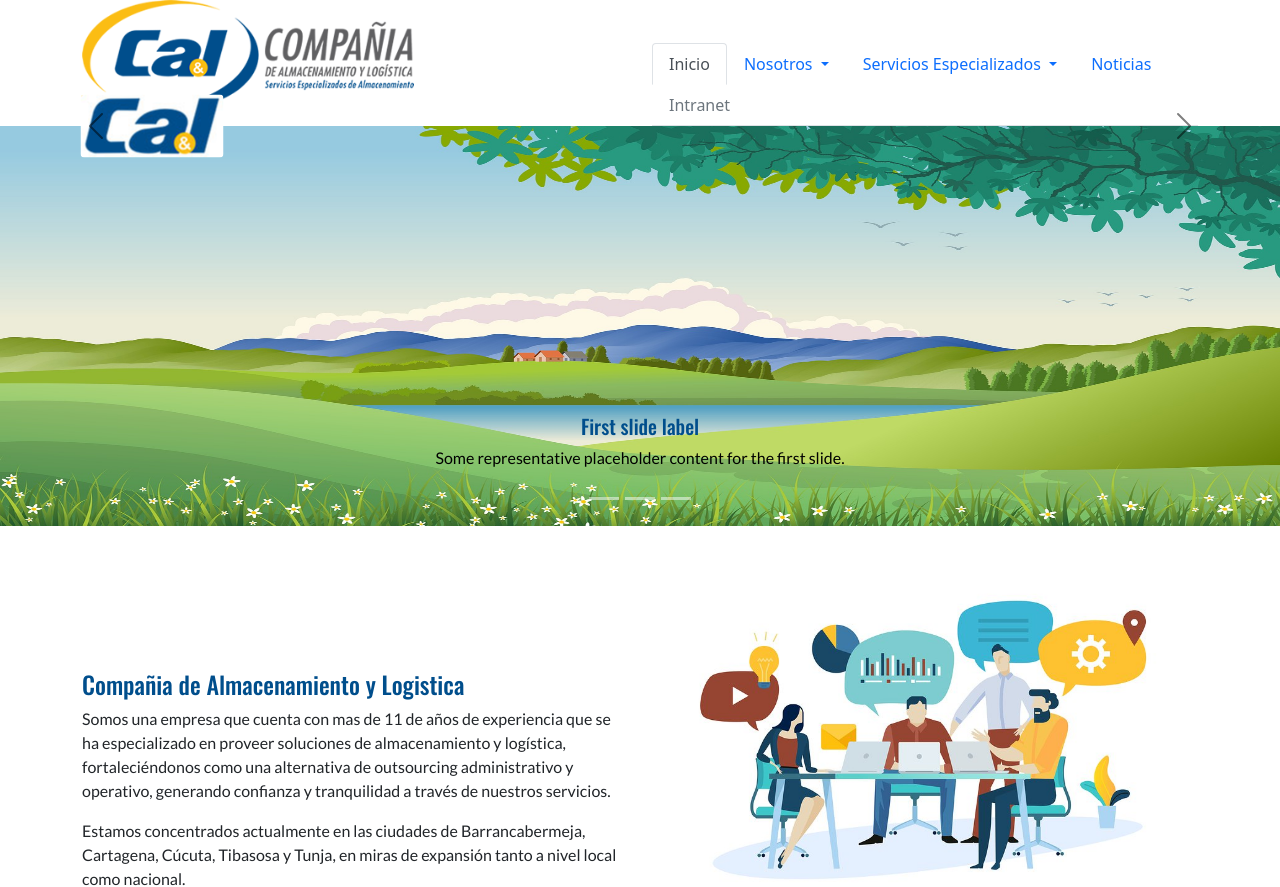
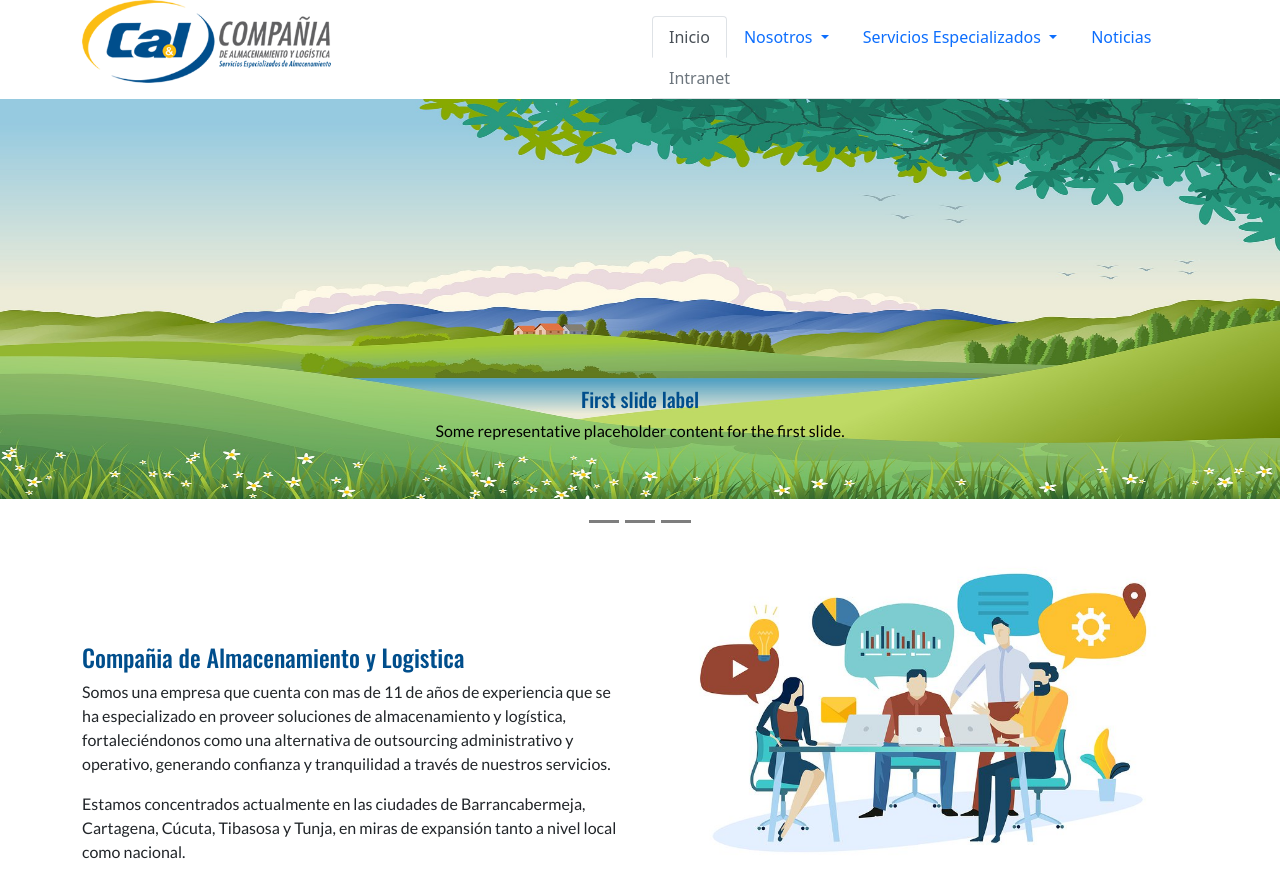
Before and after one commit to alexanderjulio/cayl, a PHP site: page /landing.html in a window 1280 px wide. Shown: the top 887 px of the page. Run offline with PHP 8.4, Linux system fonts and the light colour scheme.

Commit message:
Terminada la plantilla home con sass, falta animmar imagenes de nuestros servicios

```diff
--- a/css/stylus.css
+++ b/css/stylus.css
@@ -25,7 +25,7 @@
 .carousel-indicatorss {
   position: absolute;
   right: 0;
-  bottom: -400px;
+  bottom: -450px;
   left: 0;
   z-index: 2;
   display: -webkit-box;
@@ -62,7 +62,7 @@
   margin-left: 3px;
   text-indent: -999px;
   cursor: pointer;
-  background-color: #fff;
+  background-color: black;
   background-clip: padding-box;
   border: 0;
   border-top: 10px solid transparent;
--- a/css/stylus.scss
+++ b/css/stylus.scss
@@ -19,7 +19,7 @@
 .carousel-indicatorss {
   position: absolute;
   right: 0;
-  bottom: -400px;
+  bottom: -450px;
   left: 0;
   z-index: 2;
   display: flex;
@@ -46,7 +46,7 @@
     margin-left: 3px;
     text-indent: -999px;
     cursor: pointer;
-    background-color: #fff;
+    background-color: rgb(0, 0, 0);
     background-clip: padding-box;
     border: 0;
     border-top: 10px solid transparent;
--- a/landing.html
+++ b/landing.html
@@ -4,20 +4,20 @@
     <meta charset="UTF-8">
     <meta name="viewport" content="width=device-width, initial-scale=1">
     <link rel="stylesheet" href="./css/stylus.css">
+    <link href="https://cdn.jsdelivr.net/npm/bootstrap@5.1.0/dist/css/bootstrap.min.css" rel="stylesheet" integrity="sha384-KyZXEAg3QhqLMpG8r+8fhAXLRk2vvoC2f3B09zVXn8CA5QIVfZOJ3BCsw2P0p/We" crossorigin="anonymous">
     <link rel="preconnect" href="https://fonts.googleapis.com">
     <link rel="preconnect" href="https://gstatic.com" crossorigin>
     <link href="https://fonts.googleapis.com/css2?family=Lato:ital,wght@0,100;0,300;0,400;0,700;0,900;1,100;1,300;1,400;1,700;1,900&amp;display=swap" rel="stylesheet">
     <link rel="preconnect" href="https://fonts.googleapis.com">
     <link rel="preconnect" href="https://fonts.gstatic.com" crossorigin>
     <link href="https://fonts.googleapis.com/css2?family=Oswald:wght@200;300;400;500;600;700&amp;display=swap" rel="stylesheet">
-    <link href="https://cdn.jsdelivr.net/npm/bootstrap@5.1.0/dist/css/bootstrap.min.css" rel="stylesheet" integrity="sha384-KyZXEAg3QhqLMpG8r+8fhAXLRk2vvoC2f3B09zVXn8CA5QIVfZOJ3BCsw2P0p/We" crossorigin="anonymous">
     <title>CA&L</title>
   </head>
   <body>
     <header class="container">
       <div class="row">
         <div class="col-2">
-          <figure> <img class="rounded" src="./assets/logo-cayl.png" alt="Imagen logo" width="200%"></figure>
+          <figure> <img class="rounded" src="./assets/logo-cayl.png" alt="Imagen logo" width="150%"></figure>
         </div>
         <div class="col-4"> </div>
         <div class="col-6 align-self-end">
@@ -83,15 +83,11 @@
               </div>
             </div>
           </div>
-          <div class="controls">
-            <button class="carousel-control-prev" type="button" data-bs-target="#carouselExampleDark" data-bs-slide="prev"><span class="carousel-control-prev-icon" aria-hidden="true"></span><span class="visually-hidden">Previous </span></button>
-            <button class="carousel-control-next" type="button" data-bs-target="#carouselExampleDark" data-bs-slide="next"><span class="carousel-control-next-icon" aria-hidden="true"></span><span class="visually-hidden">Next </span></button>
-          </div>
         </div>
       </section>
       <section class="container">
         <div class="position-relative cayl">
-          <div class="position-absolute top-0 start-0 translate-middle"> <img class="rounded" src="./assets/cayl.jpg" alt=""></div>
+          <div class="position-absolute top-0 start-0 translate-middle"> </div>
           <div class="position-absolute top-0 start-50 translate-middle"> </div>
         </div>
         <h1> <br></h1>
```
Also changed, not shown: landing.pug (+11 -10 lines).
